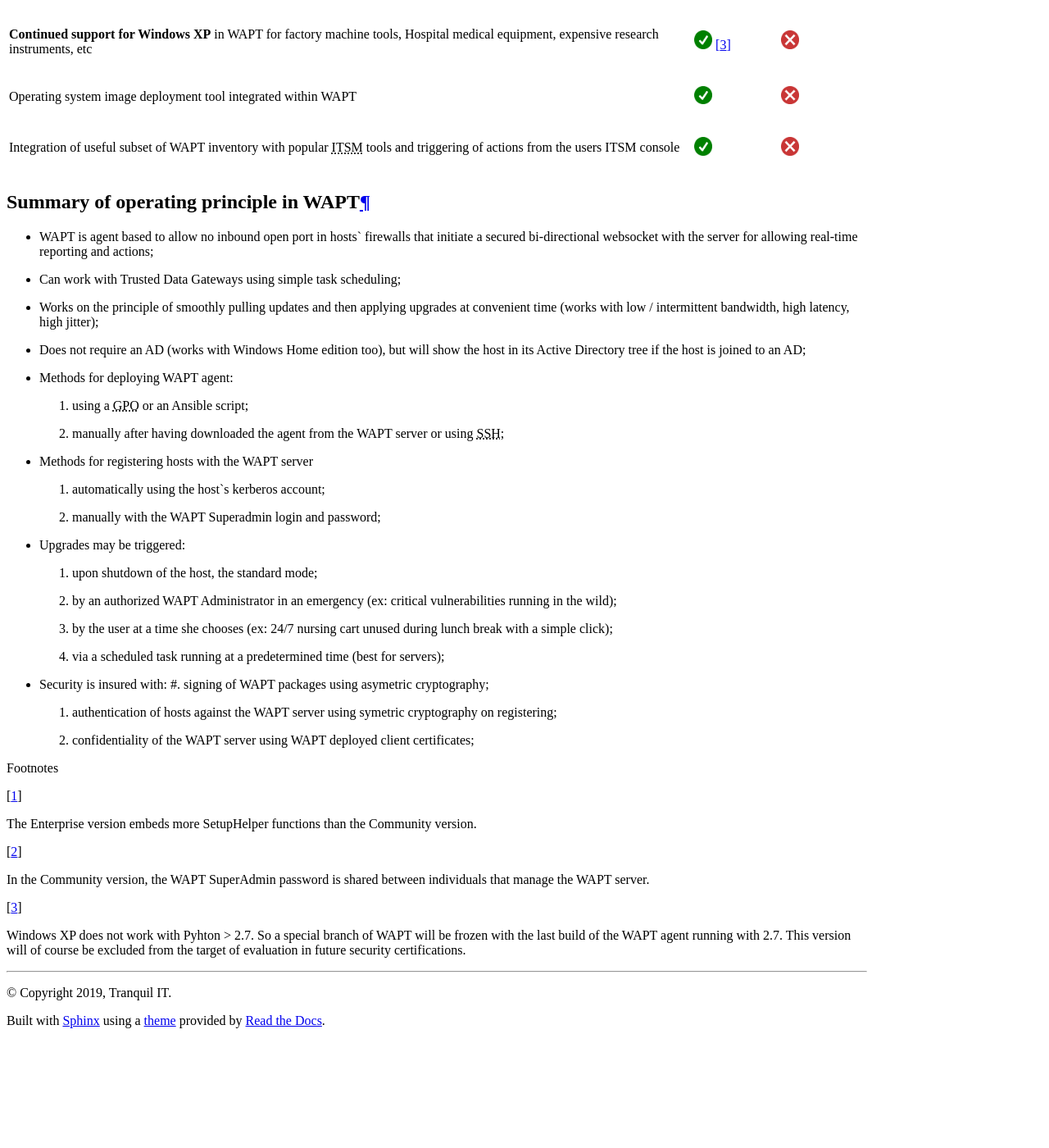
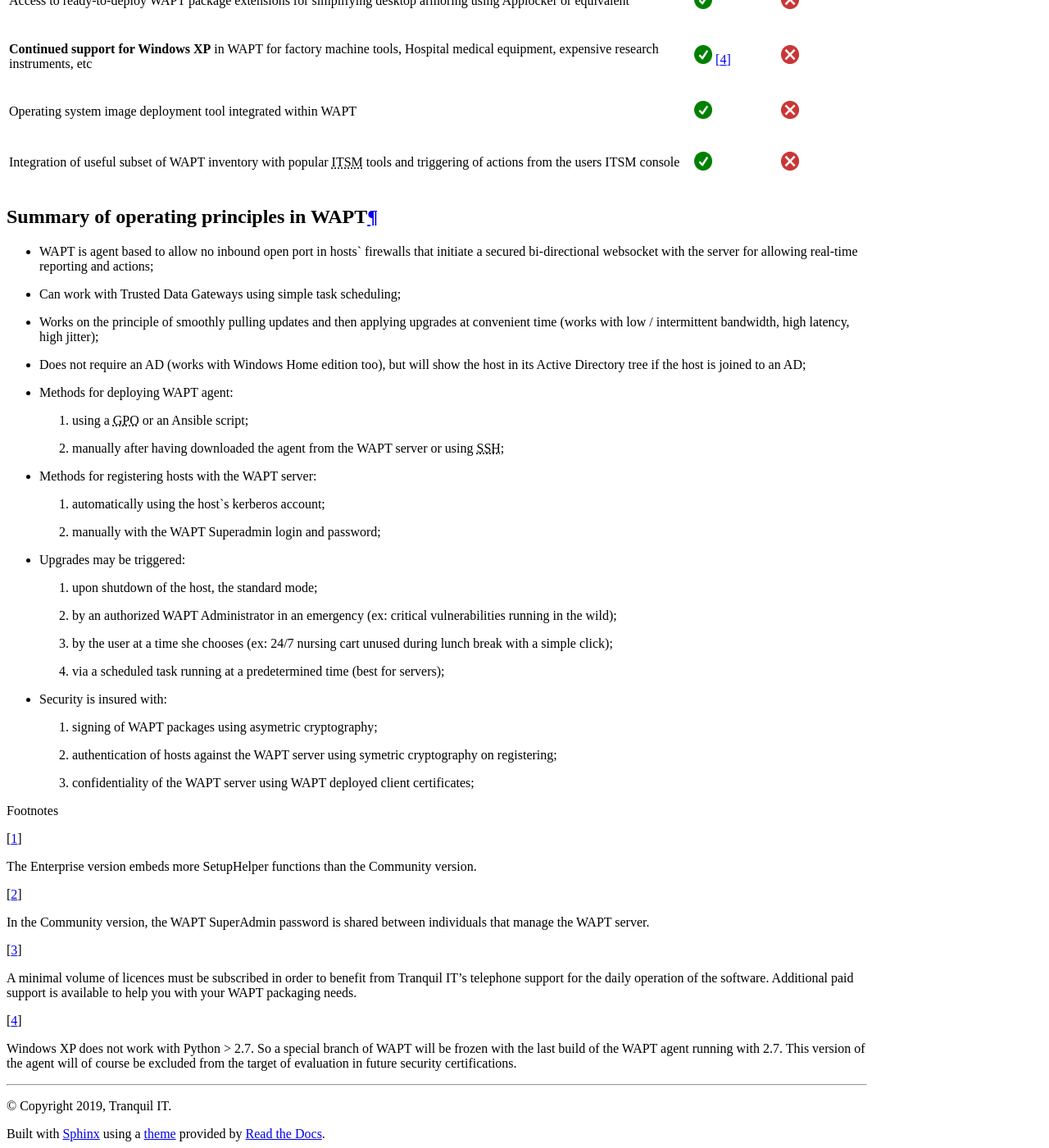
Before and after one commit to tranquilit/WAPT-Documentation, a Sphinx documentation site: the page built from source/wapt-enterprise-community-comparison.rst, in a window 1280 px wide and 1400 px high, scrolled down 3241 px. Shown: the whole window at 82% size. Built offline with Sphinx 7.4.7 and the Read the Docs theme 2.0.0, drawn with Linux system fonts in a browser that asks for light colours; before the commit the page ends 4503 px from its top, so only the background shows below that; some of the changed text lies outside the part shown.

```diff
--- a/source/wapt-enterprise-community-comparison.rst
+++ b/source/wapt-enterprise-community-comparison.rst
@@ -133,11 +133,13 @@
   * - Licensed under
     - GPLv3
     - Proprietary
-  * - Verified and approved by national cybersecurity agency |visa_secu|
+  * - Verified and approved by national cybersecurity agency |visa_secu|,
+      **WAPT is the only deployment software in the world with this level
+      of certification**
     - |ok|
     - |nok|
   * - Professional phone support with Tranquil IT
-    - |ok|
+    - |ok| [#f3]_
     - |nok|
 
 Features coming soon
@@ -190,8 +192,8 @@
     - |ok|
     - |nok|
 
-Summary of operating principle in WAPT
---------------------------------------
+Summary of operating principles in WAPT
+---------------------------------------
 
 * WAPT is agent based to allow no inbound open port in hosts` firewalls
   that initiate a secured bi-directional websocket with the server
@@ -213,7 +215,7 @@
 
   #. manually after having downloaded the agent from the WAPT server or using :abbr:`SSH (Secured Shell)`;
 
-* Methods for registering hosts with the WAPT server
+* Methods for registering hosts with the WAPT server:
 
   #. automatically using the host`s kerberos account;
 
@@ -230,6 +232,7 @@
   #. via a scheduled task running at a predetermined time (best for servers);
 
 - Security is insured with:
+
   #. signing of WAPT packages using asymetric cryptography;
 
   #. authentication of hosts against the WAPT server using symetric cryptography on registering;
@@ -244,7 +247,11 @@
 .. [#f2] In the Community version, the WAPT SuperAdmin password is shared
   between individuals that manage the WAPT server.
 
-.. [#f3] Windows XP does not work with Pyhton > 2.7. So a special branch of WAPT
+.. [#f3] A minimal volume of licences must be subscribed in order to benefit
+  from Tranquil IT's telephone support for the daily operation of the software.
+  Additional paid support is available to help you with your WAPT packaging needs.
+
+.. [#f4] Windows XP does not work with Python > 2.7. So a special branch of WAPT
   will be frozen with the last build of the WAPT agent running with 2.7.
-  This version will of course be excluded from the target of evaluation
-  in future security certifications.
+  This version of the agent will of course be excluded from the target
+  of evaluation in future security certifications.
```
Also changed, not shown: other parts of source/wapt-enterprise-community-comparison.rst (+2 -2 lines), 4 other files.
